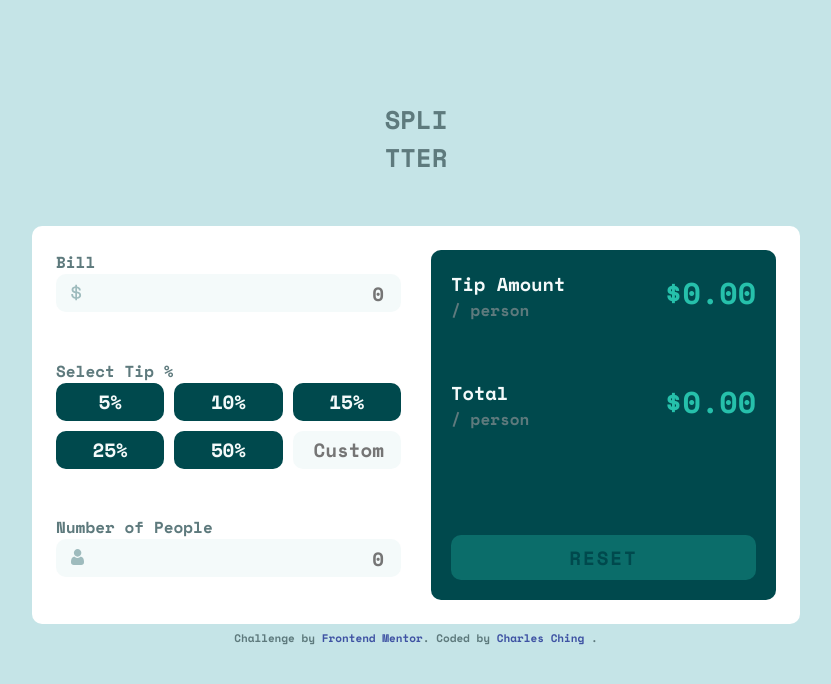
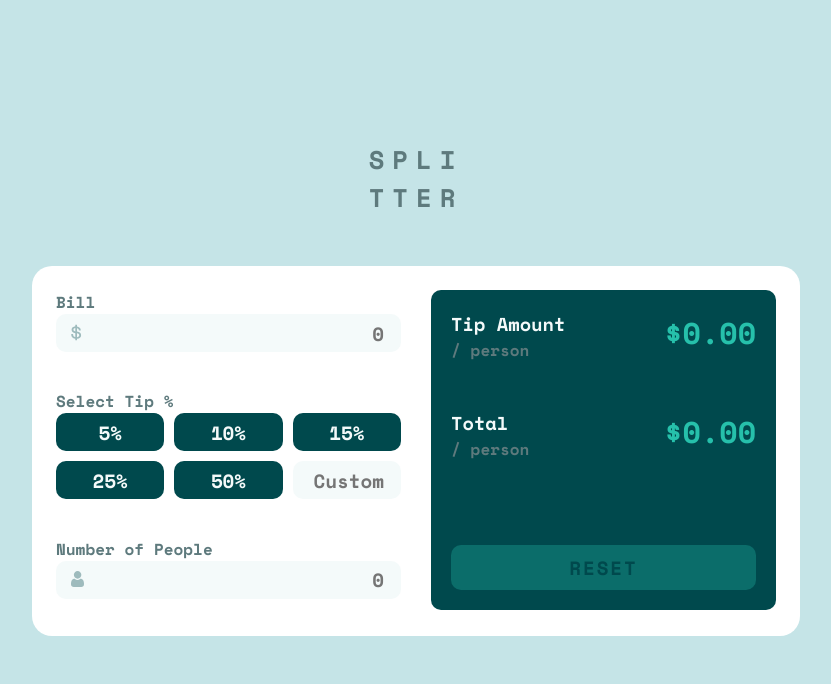
Before and after one commit to chaaals/Tip-Calculator, a plain HTML site: page index.html in a window 1536 px wide. Shown: the whole page, without its empty margins (352-1183 px from the left). Drawn offline with nearby package versions, Linux system fonts and the light colour scheme.

Commit message:
last na to pramis hahah pero jk lang talaga

```diff
--- a/main.css
+++ b/main.css
@@ -224,6 +224,7 @@ a:link {
 
 @media screen and (min-width: 1440px) {
   .splitter-title {
+    letter-spacing: 8px;
     margin-bottom: 30px;
     font-size: 0.8rem;
   }
@@ -234,7 +235,7 @@ a:link {
     align-items: center;
     justify-content: center;
 
-    margin: 10vh auto;
+    margin: 15vh auto;
   }
 
   .tip--form {
@@ -243,7 +244,7 @@ a:link {
   }
 
   .tip--output {
-    height: 350px;
+    height: 320px;
   }
 
   .tip-btn-container {
@@ -261,8 +262,8 @@ a:link {
     grid-template-columns: repeat(2, 1fr);
 
     width: 50%;
-    height: 398px;
-    border-radius: 10px;
+    height: 370px;
+    border-radius: 20px;
   }
 
   .attribution {
@@ -271,6 +272,9 @@ a:link {
 
   .reset-button {
     align-self: end;
+  }
+  .attribution {
+    display: none;
   }
 }
 
```
